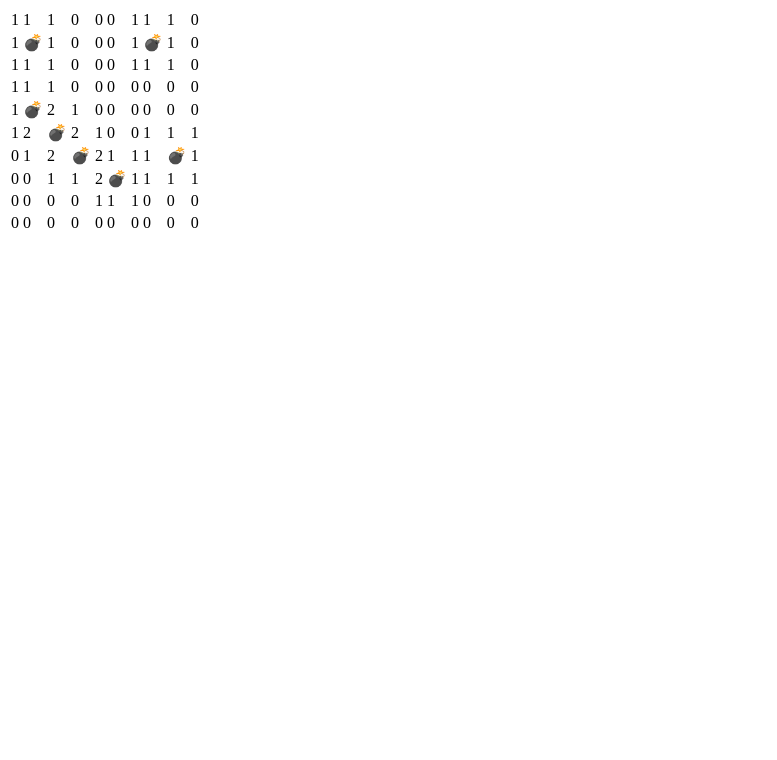
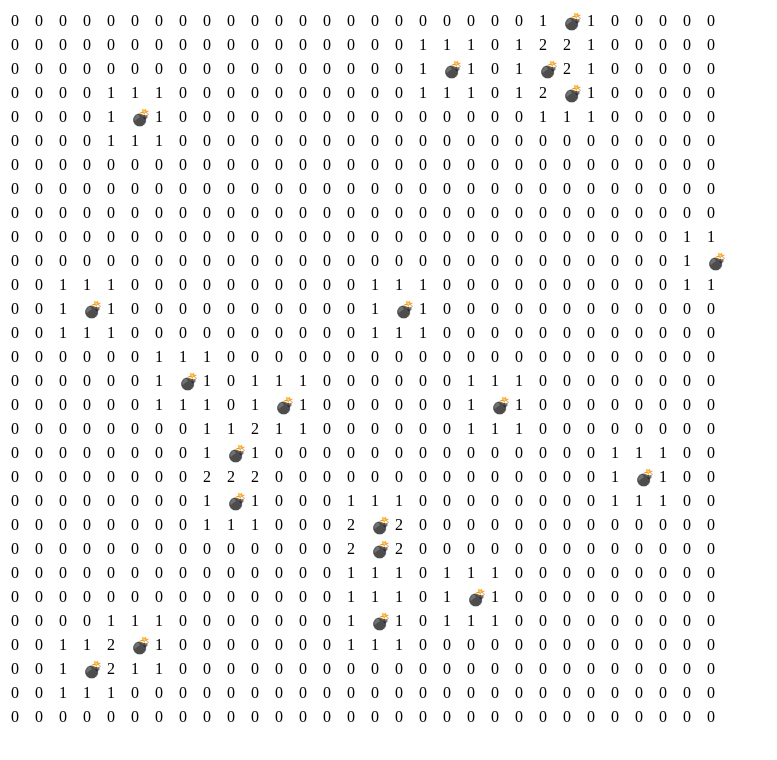
Before and after one commit to zachMcCain/minesweeper, a React app: page / in a window 1280 px wide. Shown: the top 760 px of the page, without its empty margins (0-777 px from the left). Built offline with nearby package versions, Linux system fonts and the light colour scheme.

Commit message:
Added some styling to even out board.

```diff
--- a/client/App.jsx
+++ b/client/App.jsx
@@ -3,8 +3,8 @@ import PropTypes from 'prop-types';
 import Board from './components/Board.jsx';
 
 const App = ({ SweeperBoard }) => {
-  const [boardSize, setBoardSize] = useState(10);
-  const [mines, setMines] = useState(7);
+  const [boardSize, setBoardSize] = useState(30);
+  const [mines, setMines] = useState(20);
   let board = new SweeperBoard(boardSize, boardSize);
   board.placeMines(mines);
   console.table('created board: ', board.board)
--- a/public/index.html
+++ b/public/index.html
@@ -1,7 +1,7 @@
 <!DOCTYPE html>
 <html lang="eng">
   <head>
-
+    <link rel="stylesheet" href="styles.css">
   </head>
   <body>
     <div id="minesweeper"></div>
--- a/public/styles.css
+++ b/public/styles.css
@@ -0,0 +1,4 @@
+td {
+  width: 20px;
+  height: 20px;
+}
```
Also changed, not shown: public/dist/bundle.js.
